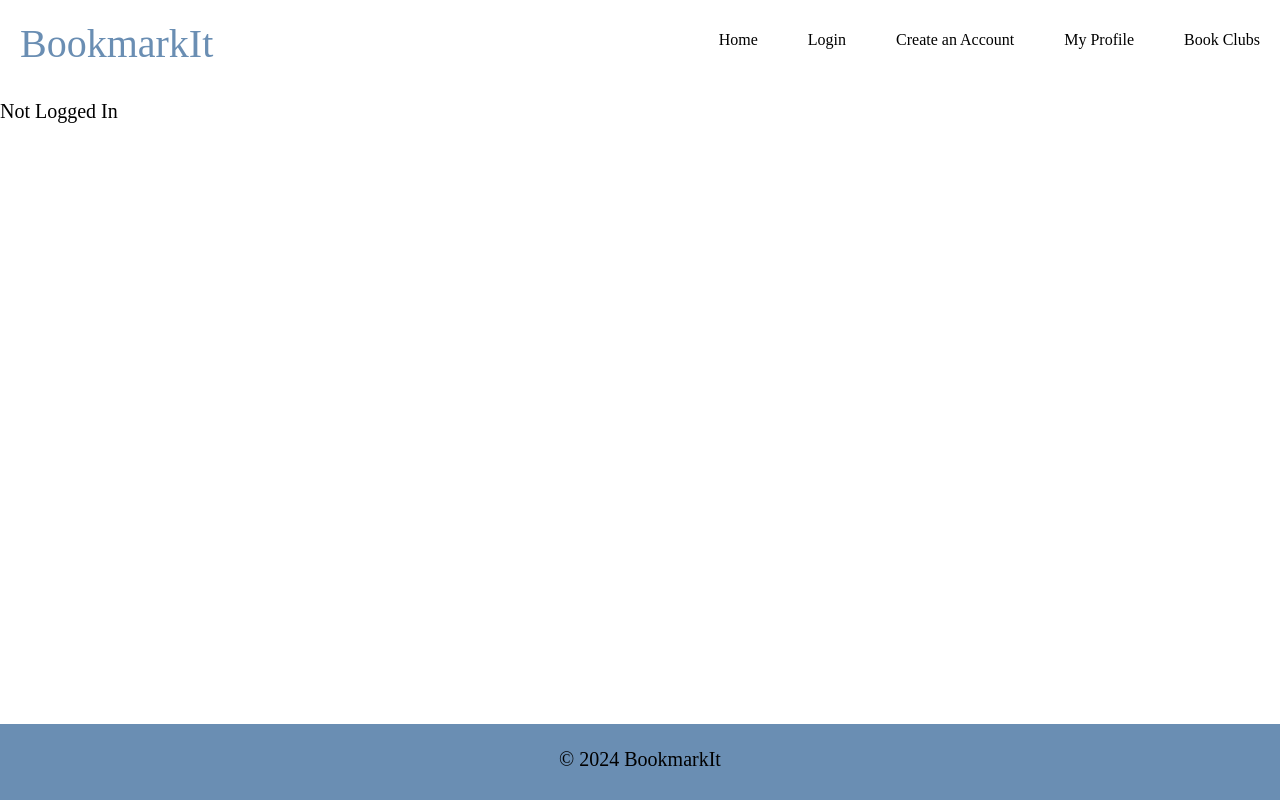
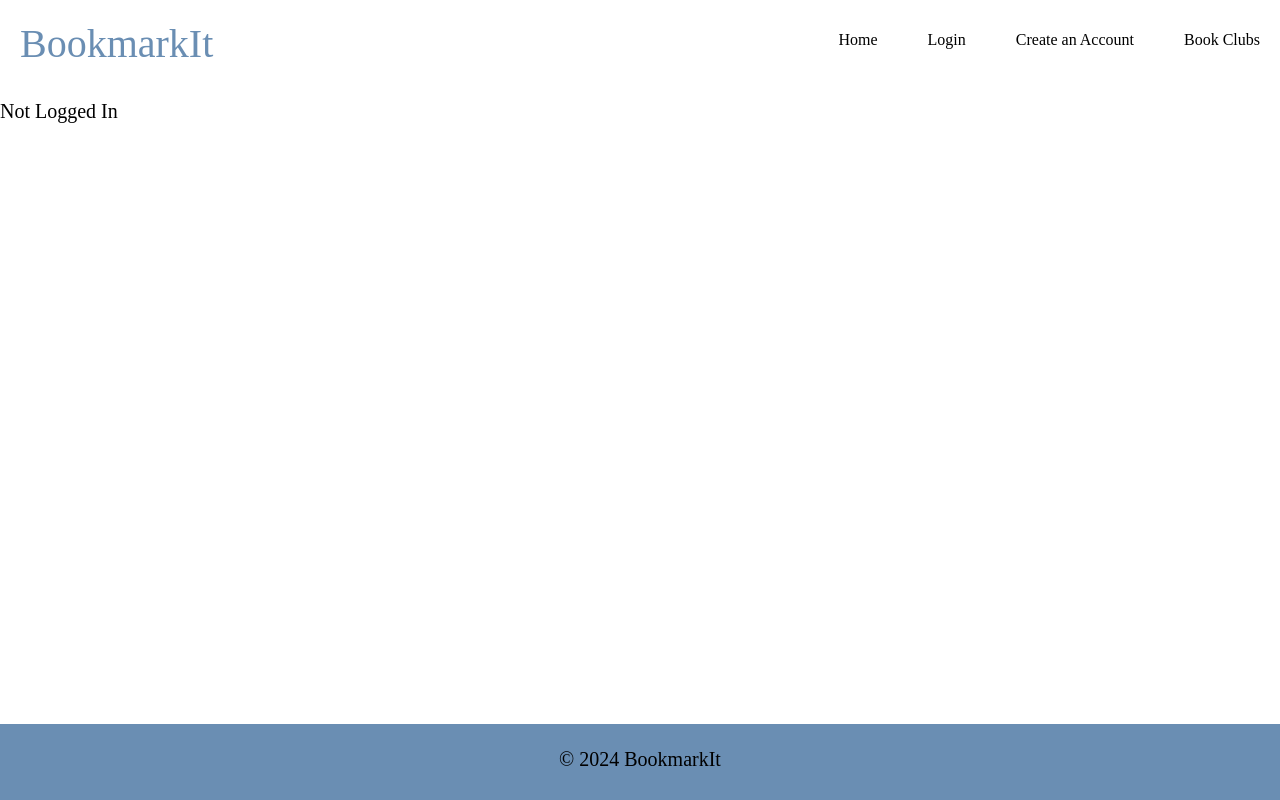
Before and after one commit to catzappia/BookmarkIt, a React (Vite) app in the folder client/: page /groups/1 in a window 1280 px wide. Built offline with nearby package versions, Linux system fonts and the light colour scheme.

Commit message:
Added logout feature to header if logged in

```diff
--- a/client/src/components/header.tsx
+++ b/client/src/components/header.tsx
@@ -1,9 +1,12 @@
-import  { useState } from 'react';
-import { Link } from 'react-router-dom';
+import { useState } from "react";
+import { Link } from "react-router-dom";
+import Auth from "../utils/auth";
 
-import '../styles/header.css';
+import "../styles/header.css";
 
 const Header = () => {
+  const token = Auth.loggedIn() ? Auth.getToken() : null;
+
   const [menuOpen, setMenuOpen] = useState(false);
 
   // function to toggle the menu
@@ -40,6 +43,8 @@ return (
               Home
             </Link>
           </li>
+          {!token ? (
+            <>
               <li>
                 <Link to="/Login" onClick={closeMenu}>
                   Login
@@ -50,11 +55,21 @@ return (
                   Create an Account
                 </Link>
               </li>
+            </>
+          ) : (
+          <>
+            <li>
+              <Link to="/logout" onClick={Auth.logout}>
+                Logout
+              </Link>
+            </li>
             <li>
               <Link to="/Profile" onClick={closeMenu}>
                 My Profile
               </Link>
             </li>
+          </>
+          )}
           <li>
             <Link to="/discover" onClick={closeMenu}>
               Book Clubs
```
Also changed, not shown: 1 other file (tests, documents, lock files or other folders). Lines whose indentation alone changed are shown as unchanged.
